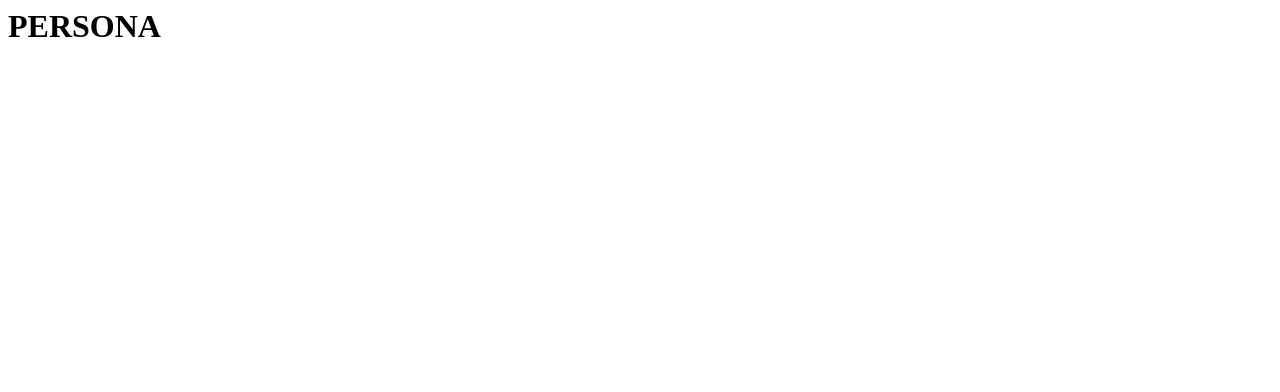
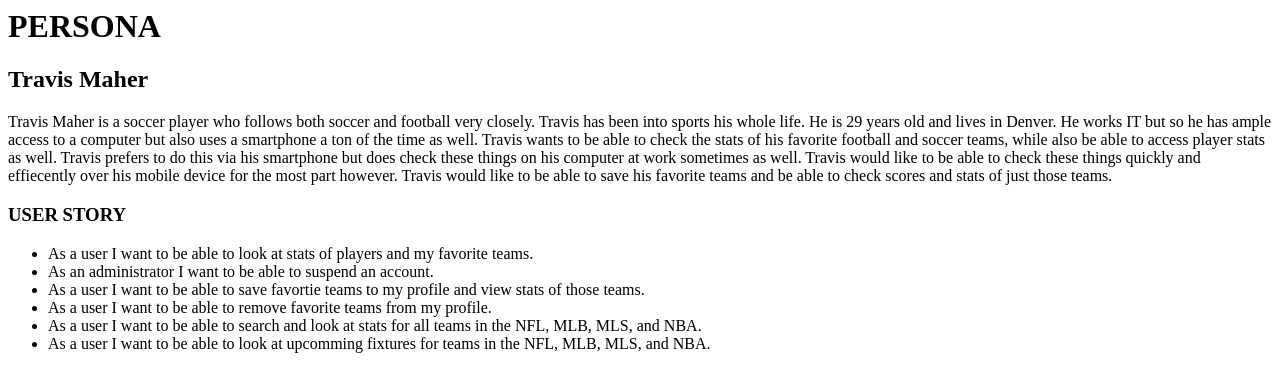
Before and after one commit to chrispaul3625/sprots, a PHP site: page /travis_maher.php in a window 1280 px wide. Before the commit the part shown is almost empty. Shown: the top 392 px of the page. Run offline with PHP 8.4, Linux system fonts and the light colour scheme.

Commit message:
Created persona for Travis and User Story

```diff
--- a/public_html/epic/personas/Fidge_Gunkhaus.php
+++ b/public_html/epic/personas/Fidge_Gunkhaus.php
@@ -16,7 +16,7 @@
 	<ul> <li>Male</li>
 		<li> age 37</li>
 		<li> white </li>
-		<li> He is a assistant distric attorny </li>
+		<li> He is an assistant distric attorny </li>
 		<li> Married 14 years </li>
 		<li>He has 2 kids named Ellie and chalupa batman</li>
 	</ul>
--- a/public_html/epic/personas/travis_maher.php
+++ b/public_html/epic/personas/travis_maher.php
@@ -5,12 +5,28 @@
 		<h1>PERSONA</h1>
 	</head>
 	<body>
-
-
-
+		<h2>Travis Maher</h2>
+		<p>
+			Travis Maher is a soccer player who follows both soccer and football very closely. Travis has been into sports
+			his whole life. He is 29 years old and lives in Denver. He works IT but so he has ample access to a computer
+			but also uses a smartphone a ton of the time as well. Travis wants to be able to check the stats of his favorite
+			football and soccer teams, while also be able to access player stats as well. Travis prefers to do this via his
+			smartphone but does check these things on his computer at work sometimes as well. Travis would like to be able
+			to check these things quickly and effiecently over his mobile device for the most part however. Travis would like
+			to be able to save his favorite teams and be able to check scores and stats of just those teams.
+		</p>
+		<h3>
+			USER STORY
+		</h3>
+		<p>
+			<ul>
+			<li> As a user I want to be able to look at stats of players and my favorite teams. </li>
+			<li> As an administrator I want to be able to suspend an account.</li>
+			<li> As a user I want to be able to save favortie teams to my profile and view stats of those teams.</li>
+			<li> As a user I want to be able to remove favorite teams from my profile. </li>
+			<li> As a user I want to be able to search and look at stats for all teams in the NFL, MLB, MLS, and NBA.</li>
+			<li> As a user I want to be able to look at upcomming fixtures for teams in the NFL, MLB, MLS, and NBA. </li>
+		</ul>
+		</p>
 	</body>
-
-
-
-
 </html>
```
